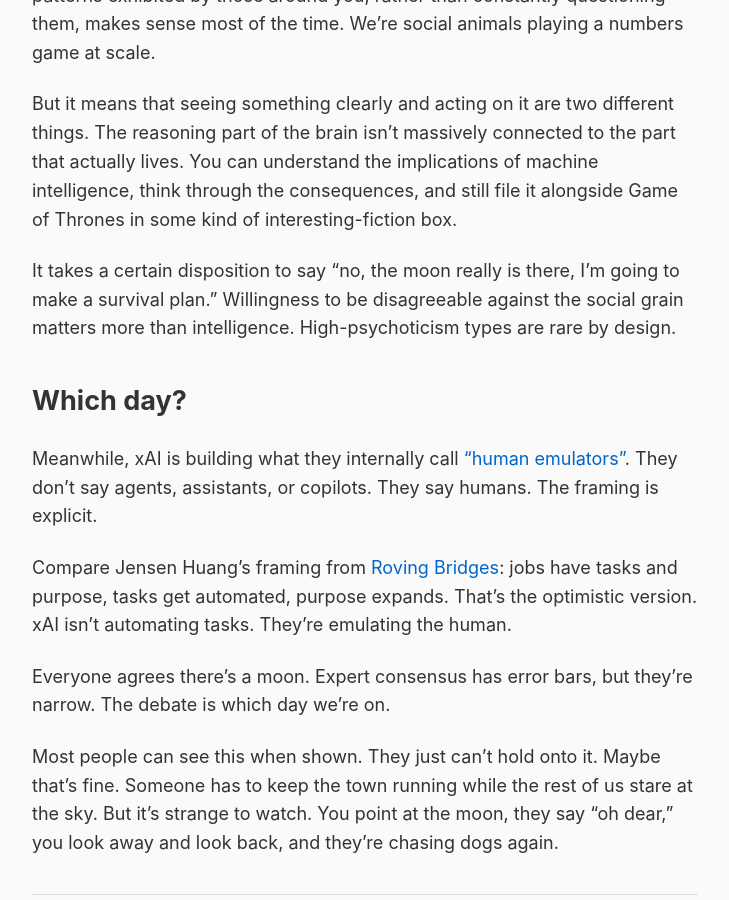
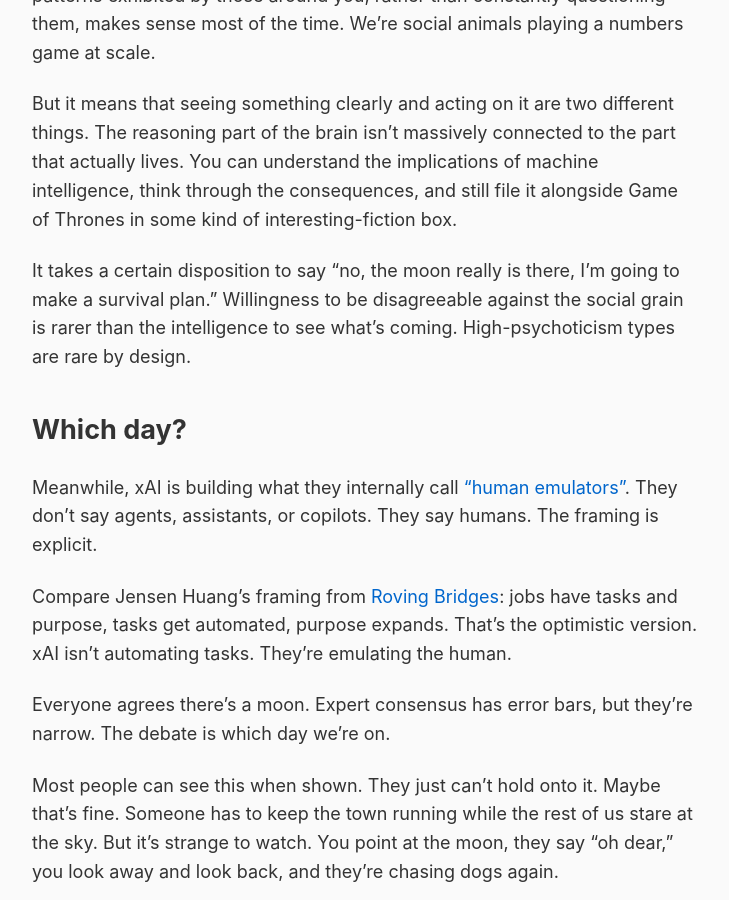
Before and after one commit to rob137/rob137.github.io, a Jekyll site: the page built from _posts/2026-01-19-clock-town.md, in a window 1280 px wide and 900 px high, scrolled down 2141 px. Shown: the whole window, without its empty margins (275-1004 px from the left). Built offline with Jekyll 4.4.1, drawn with Linux system fonts in a browser that asks for light colours.

Commit message:
Refine psychoticism claim - scarcity not importance
Co-Authored-By: Claude Opus 4.5 <noreply@anthropic.com>

```diff
--- a/_posts/2026-01-19-clock-town.md
+++ b/_posts/2026-01-19-clock-town.md
@@ -32,7 +32,7 @@ Most people are low on this scale. That's probably adaptive. Following the patte
 
 But it means that seeing something clearly and acting on it are two different things. The reasoning part of the brain isn't massively connected to the part that actually lives. You can understand the implications of machine intelligence, think through the consequences, and still file it alongside Game of Thrones in some kind of interesting-fiction box.
 
-It takes a certain disposition to say "no, the moon really is there, I'm going to make a survival plan." Willingness to be disagreeable against the social grain matters more than intelligence. High-psychoticism types are rare by design.
+It takes a certain disposition to say "no, the moon really is there, I'm going to make a survival plan." Willingness to be disagreeable against the social grain is rarer than the intelligence to see what's coming. High-psychoticism types are rare by design.
 
 ## Which day?
 
```
